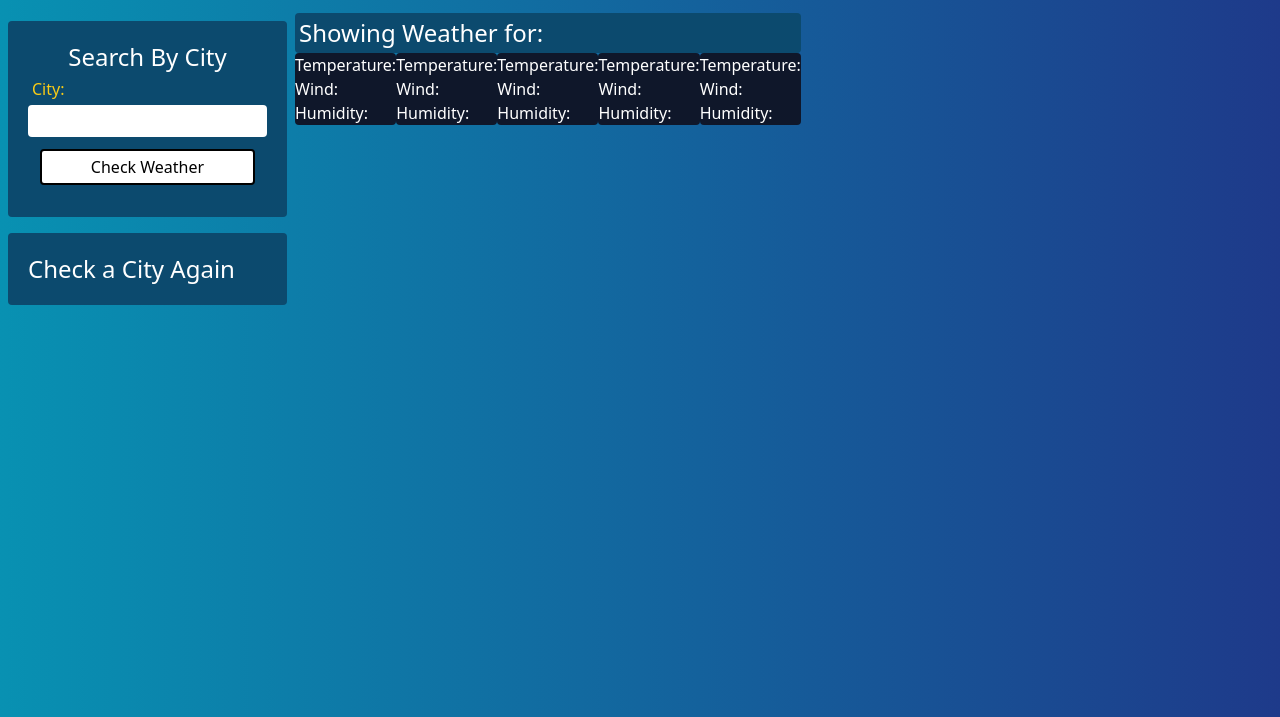
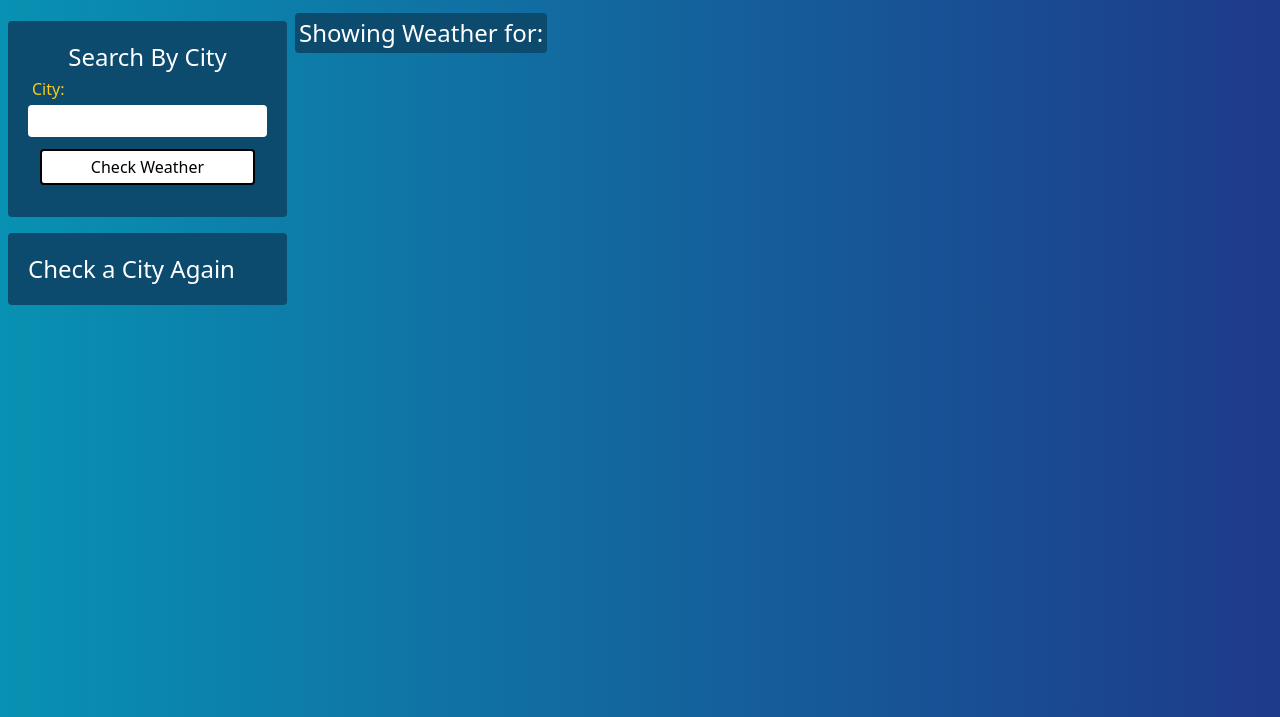
Before and after one commit to eabaynes/Weather-checker, a website: page index.html in a window 1280 px wide. Shown: the part 83-800 px from the top of the page. Drawn offline with nearby package versions, Linux system fonts and the light colour scheme.

Commit message:
remove <li> in forecast divs to be updates by js

```diff
--- a/index.html
+++ b/index.html
@@ -32,9 +32,7 @@
                     <h2>Check a City Again</h2>
                 </section>
             </div>
-            <!-- form to search city, left side column -->
 
-            <!-- display results for search, right side -->
             <section class="flex-col">
                 <h2 class="text-white text-2xl bg-sky-900 rounded p-1">Showing Weather for:
                     <span id="city-searched"></span>
@@ -49,50 +47,29 @@
                             <li id="today-hum"></li>
                         </ul>
                     </div>
-                    <div id="5day-1" class="bg-slate-900 text-white rounded">
+                    <div class="bg-slate-700 text-white rounded">
                         <h3></h3>
                         <ul>
-                            <li></li>
-                            <li>Temperature:</li>
-                            <li>Wind:</li>
-                            <li>Humidity:</li>
                         </ul>
                     </div>
-                    <div id="5day-2" class="bg-slate-900 text-white rounded">
+                    <div class="bg-slate-700 text-white rounded">
                         <h3></h3>
                         <ul>
-                            <li></li>
-                            <li>Temperature:</li>
-                            <li>Wind:</li>
-                            <li>Humidity:</li>
                         </ul>
                     </div>
-                    <div id="5day-3" class="bg-slate-900 text-white rounded">
+                    <div class="bg-slate-700 text-white rounded">
                         <h3></h3>
                         <ul>
-                            <li></li>
-                            <li>Temperature:</li>
-                            <li>Wind:</li>
-                            <li>Humidity:</li>
                         </ul>
                     </div>
-                    <div id="5day-4" class="bg-slate-900 text-white rounded">
+                    <div class="bg-slate-700 text-white rounded">
                         <h3></h3>
                         <ul>
-                            <li></li>
-                            <li>Temperature:</li>
-                            <li>Wind:</li>
-                            <li>Humidity:</li>
                         </ul>
                     </div>
-                    <div id="5day-5" class="bg-slate-900 text-white rounded">
+                    <div class="bg-slate-700 text-white rounded">
                         <h3></h3>
                         <ul>
-                            <li></li>
-                            <li></li>
-                            <li>Temperature:</li>
-                            <li>Wind:</li>
-                            <li>Humidity:</li>
                         </ul>
                     </div>
                 </div>
```
